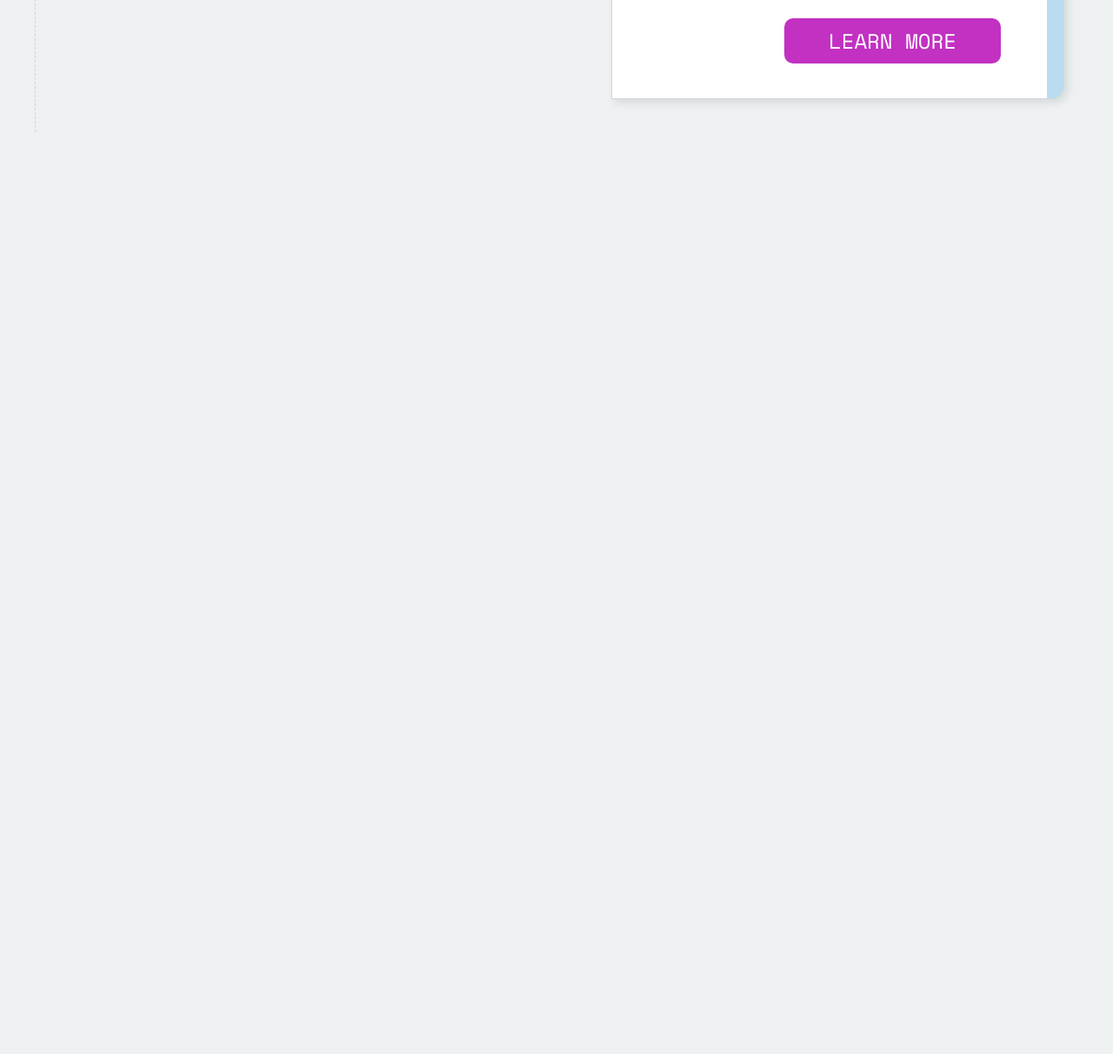
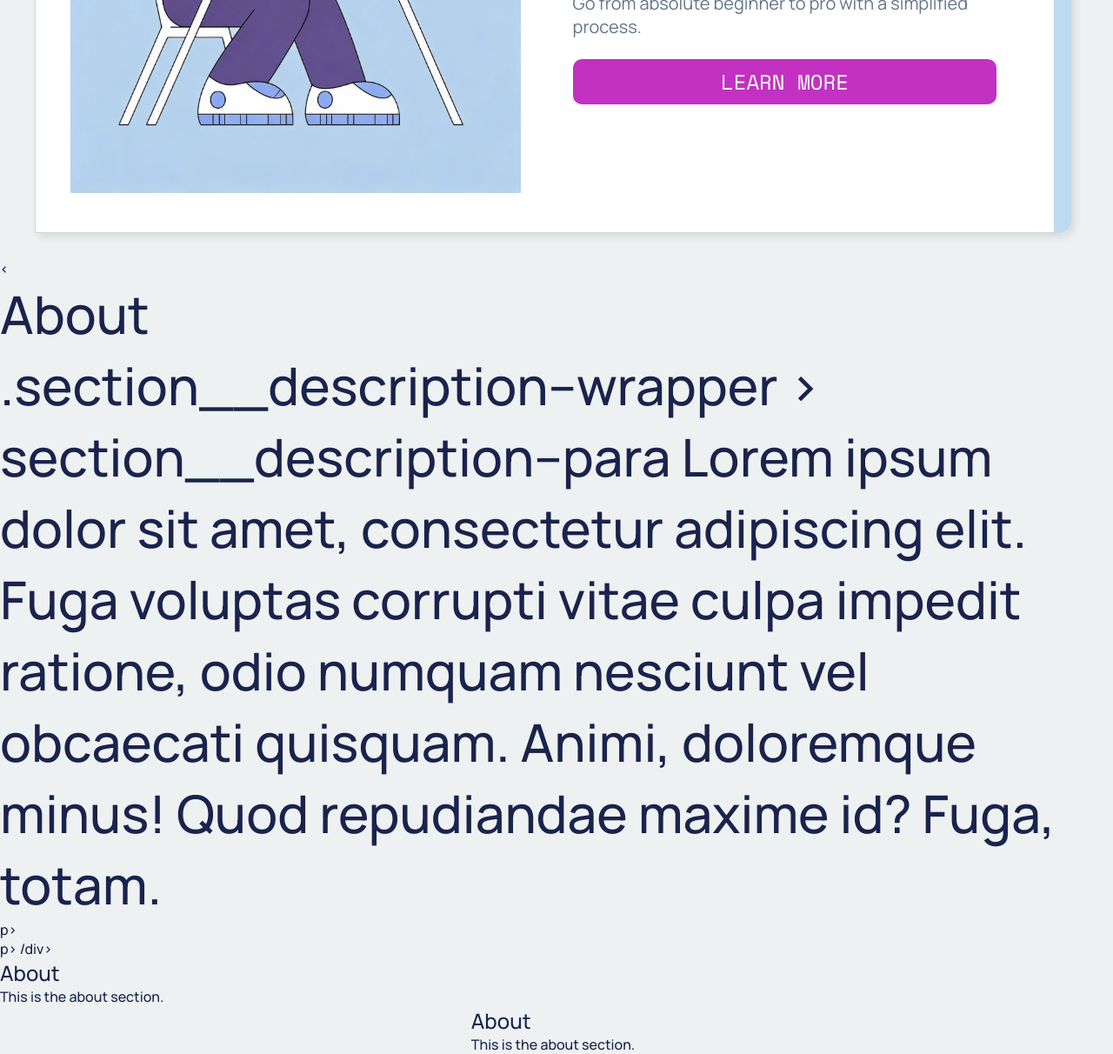
Before and after one commit to MadisonScow/mini-project, a plain HTML site: page index.html in a window 1280 px wide. Shown: the part 537-1749 px from the top of the page at 87% size. Before the commit the page ends 800 px from the top, so only its background shows below. Drawn offline with nearby package versions, Linux system fonts and the light colour scheme.

Commit message:
latest changes

```diff
--- a/index.html
+++ b/index.html
@@ -1,19 +1,25 @@
-<!DOCTYPE html>
+<!doctype html>
+
 <html lang="en">
   <head>
-  <meta charset="UTF-8">
-  <meta name="viewport" content="width=device-width, initial-scale=1.0">
+    <meta charset="UTF-8" />
+    <meta name="viewport" content="width=device-width, initial-scale=1.0" />
     <title>mini project</title>
-  <link rel="stylesheet" href="style.css">
-
+    <link rel="stylesheet" href="style.css" />
   </head>
   <body>
+
+    <!-- HEADER -->
     <section>
       <nav>
         <div class="logo">
-        <img src="./assets/fes-logo.png" alt="Frontend Simplified logo" class="logo__img" width="50"/>
-        <h1 class="logo__text"><b>Frontend</b>Simplified
-      </h1>
+          <img
+            src="./assets/fes-logo.png"
+            alt="Frontend Simplified logo"
+            class="logo__img"
+            width="50"
+          />
+          <h1 class="logo__text"><b>Frontend</b>Simplified</h1>
         </div>
         <ul>
           <li><a href="#about">About</a></li>
@@ -21,40 +27,74 @@
           <li><a href="#contact">Contact</a></li>
         </ul>
       </nav>
+
       <header>
         <div class="row row__course">
           <div class="course">
-        h1."Course__Icon"
             <h1 class="Course__Icon">💾</h1>
             <div class="course__text">
               <div class="course__selection">----Your Course----</div>
               <div class="course__title">Software Engineering</div>
-
+            </div>
+          </div>
         </div>
 
         <div class="row">
           <div class="hero">
             <figure class="hero__img--wrapper">
-              <img src="./assets/laptop.png"
-              alt="">
+              <img src="./assets/laptop.png" alt="" />
             </figure>
             <div class="hero__description">
               <h1>Best place to learn frontend.</h1>
-              <p class="subheader">Go from
-                absolute beginner to pro with a simplified process.</p>
+              <p class="subheader">
+                Go from absolute beginner to pro with a simplified process.
+              </p>
               <a href="#about">
                 <button class="hero__description--button">LEARN MORE</button>
               </a>
             </div>
+          </div>
+        </div>
+      </header>
+    </section>
+
+    <main>
+        <section id="about">
+          <div class="about__row ">
+              <div class="section__card section__card--about"><
+                <h1  class="section_title">About<h1>
+                  <div class="section__description">
+                       .section__description--wrapper
+                    ></div>section__description--para
+                        Lorem ipsum dolor sit amet, consectetur adipiscing elit. Fuga voluptas corrupti vitae culpa impedit ratione, odio numquam nesciunt vel obcaecati quisquam. Animi, doloremque minus! Quod repudiandae maxime id? Fuga, totam.
+                        </div>p>
+                        </div>
+                        p>
+
+
+                  </div>
+                /div>
+          </div>
+
+          <h2>About</h2>
+          <p>This is the about section.</p>
+        </section>
+
+
+        <main>
+            <section id="about">
+               <div class="row about__row">
+                <div class="section__card section__card--about">
+                 <h1 class="section__title"></h1> <h2>About</h2>
+                  <p>This is the about section.</p>
+                </div>
+               </div>
 
 
 
-          </div>
-        </div>
-     </div>
-    </div>
-  </header>
+        </main>
 
- </section>
+
+
   </body>
 </html>
```
Lines whose indentation alone changed are shown as unchanged.
